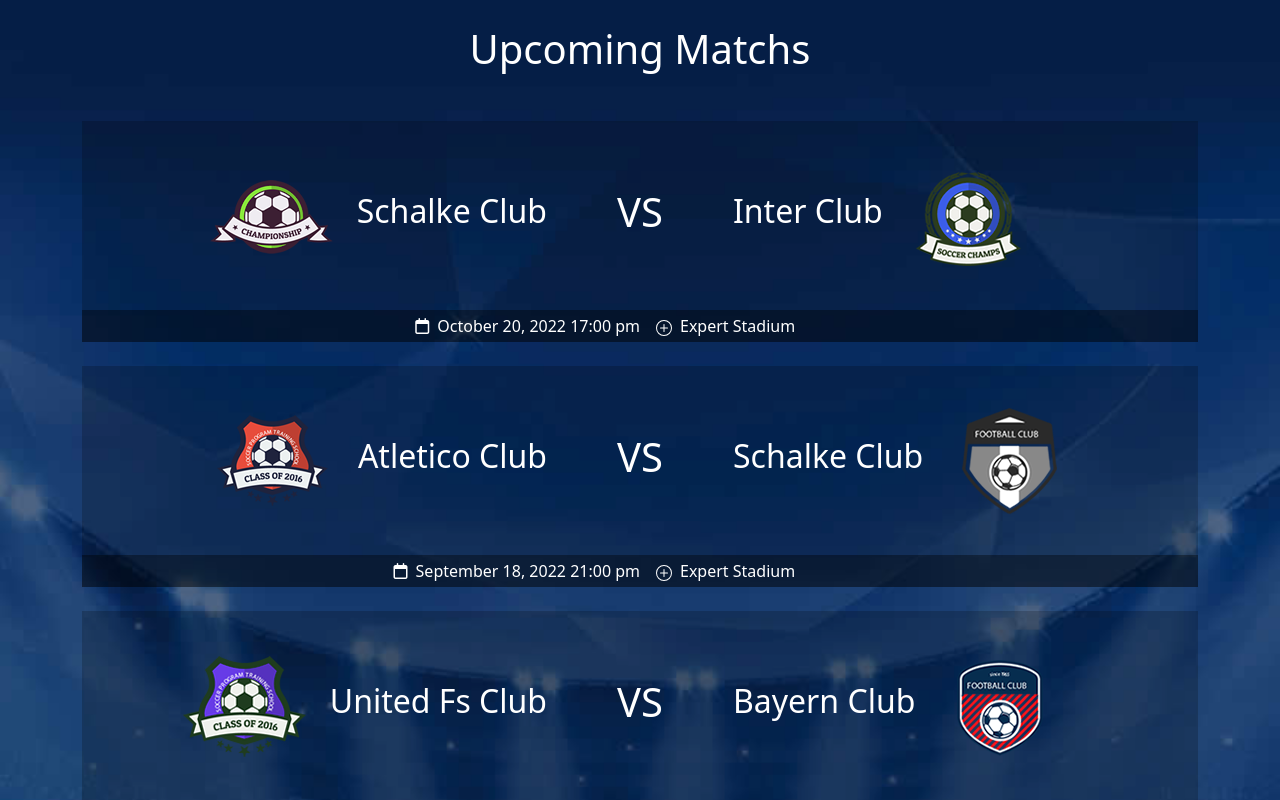
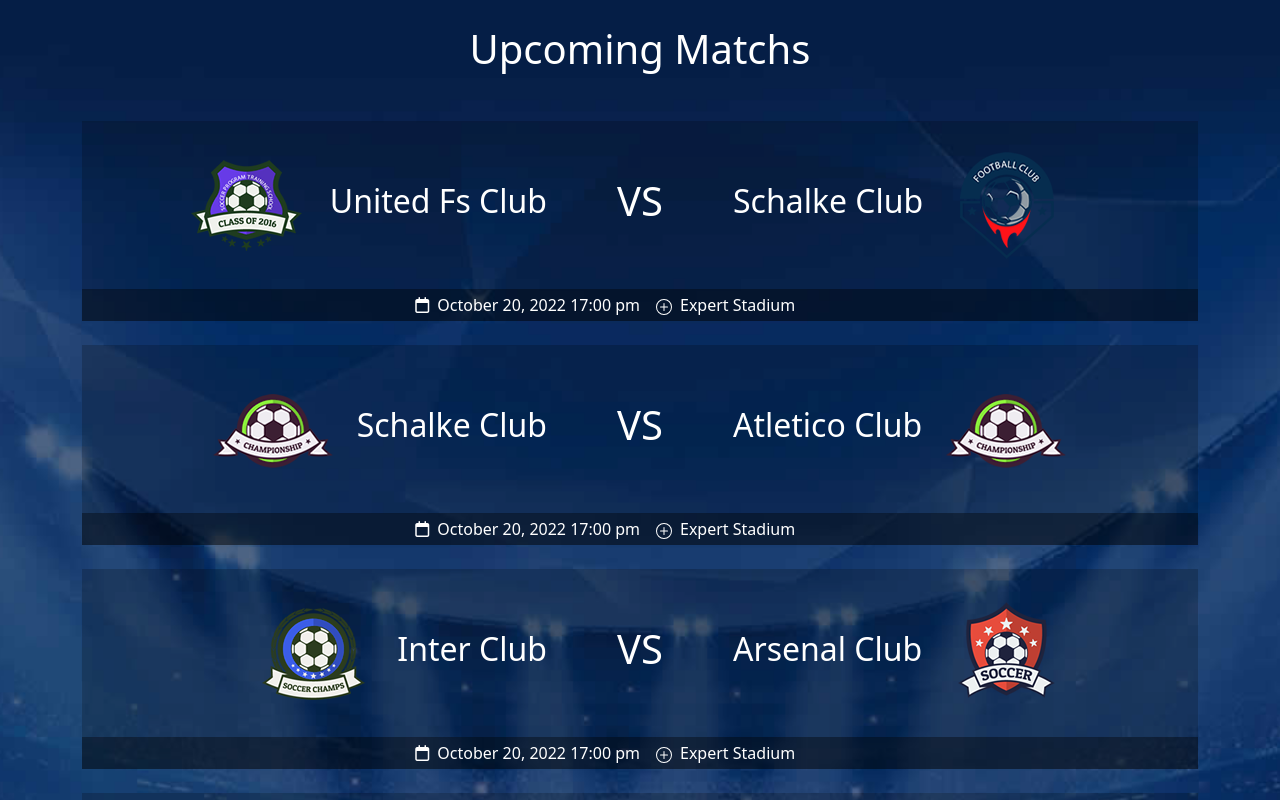
Before and after one commit to Anymoose98/proj-html-vuejs, a Vue app: page / in a window 1280 px wide. Shown: the part 1060-1860 px from the top of the page. Built offline with nearby package versions, Linux system fonts and the light colour scheme.

Commit message:
add creazioni casuali matches

```diff
--- a/src/components/AppMain.vue
+++ b/src/components/AppMain.vue
@@ -38,7 +38,7 @@ export default {
     </div>
 </div>
 
-<div class="background-matches my-5 mb-0">
+<div class="background-matches my-5 mb-0 pb-5">
     <AppMatches />
 </div>
 
--- a/src/components/AppMatches.vue
+++ b/src/components/AppMatches.vue
@@ -1,6 +1,16 @@
 <script>
+import { store } from '../store';
 export default {
-
+    data() {
+        return {
+            store,
+        };
+    },
+    methods: {
+        generaNumeroCasuale() {
+            return Math.floor(Math.random() * 9);
+        }
+    },
 }
 </script>
 
@@ -14,17 +24,18 @@ export default {
             <h1 class="my-5 white text-center">Upcoming Matchs</h1>
 
             <!-- card -->
-            <div class="col-12 white d-flex align-items-center bg-nero mt-4">
+            <div v-for="index in 5" :key="index">
+                <div class="col-12 white d-flex align-items-center bg-nero mt-4" >
                     <div class="col-5 d-flex align-items-center justify-content-end">
-                    <img src="/public/club-3.png" alt="">
-                    <h2>Schalke Club</h2>
+                        <img :src=store.team[index].img :alt=store.team[index].name>
+                        <h2>{{store.team[index].name}}</h2>
                     </div>
                     <div class="col-2 text-center">
                         <h1>VS</h1>
                     </div>
                     <div class="col-5 d-flex align-items-center">
-                    <h2>Inter Club</h2>
-                    <img src="/public/club-4.png" alt="">
+                        <h2>{{store.team[generaNumeroCasuale()].name}}</h2>
+                        <img :src=store.team[generaNumeroCasuale()].img :alt=store.team[generaNumeroCasuale()].name>
                     </div>
                 </div>
                 <div class="col-12 bg-nero-scuro white p-1 d-flex align-items-center ">
@@ -40,8 +51,10 @@ export default {
                         <span class="mx-2">Expert Stadium</span>
                     </div>
                 </div>
+            </div>
 
-            <!-- Card 2 -->
+
+            <!-- Card 2
             <div class="col-12 white d-flex align-items-center bg-nero mt-4">
                 <div class="col-5 d-flex align-items-center justify-content-end">
                     <img src="/public/club-9.png" alt="">
@@ -69,7 +82,7 @@ export default {
                 </div>
             </div>
 
-            <!-- Card 3 -->
+            Card 3
             <div class="col-12 white d-flex align-items-center bg-nero mt-4">
                 <div class="col-5 d-flex align-items-center justify-content-end">
                     <img src="/public/club-2.png" alt="">
@@ -97,7 +110,7 @@ export default {
                 </div>
             </div>
 
-             <!-- Card 4 -->
+             Card 4
              <div class="col-12 white d-flex align-items-center bg-nero mt-4">
                 <div class="col-5 d-flex align-items-center justify-content-end">
                     <img src="/public/club-7.png" alt="">
@@ -125,7 +138,7 @@ export default {
                 </div>
             </div>
 
-                   <!-- Card 5 -->
+                   Card 5
                    <div class="col-12 white d-flex align-items-center bg-nero mt-4">
                 <div class="col-5 d-flex align-items-center justify-content-end">
                     <img src="/public/club-1.png" alt="">
@@ -151,7 +164,7 @@ export default {
                     </svg>
                     <span class="mx-2">Expert Stadium</span>
                 </div>
-            </div>
+            </div> -->
 
 
         </div>
@@ -182,6 +195,7 @@ export default {
 i {
     color: white;
 }
+
 img {
     padding: 1.5em;
     will-change: filter;
@@ -191,6 +205,4 @@ img {
 img:hover {
     filter: drop-shadow(0 0 4em white);
 }
-
-
 </style>
--- a/src/store.js
+++ b/src/store.js
@@ -81,7 +81,7 @@ export const store = reactive({
     team: [
         {
             name: " Instambul Sports",
-            img: "/league-club-1-png",
+            img: "../../public/league-club-1.png",
             w: "18",
             d: "2",
             l: "0",
@@ -89,7 +89,7 @@ export const store = reactive({
         },
         {
             name: " United Fs Club",
-            img: "/league-club-2-png",
+            img: "../../public/league-club-2.png",
             w: "14",
             d: "2",
             l: "1",
@@ -97,7 +97,7 @@ export const store = reactive({
         },
         {
             name: "Schalke Club",
-            img: "/league-club-3-png",
+            img: "../../public/league-club-3.png",
             w: "13",
             d: "3",
             l: "0",
@@ -105,7 +105,7 @@ export const store = reactive({
         },
         {
             name: "Inter Club",
-            img: "/league-club-4-png",
+            img: "../../public/league-club-4.png",
             w: "13",
             d: "3",
             l: "0",
@@ -113,7 +113,7 @@ export const store = reactive({
         },
         {
             name: "Madrid Club",
-            img: "/league-club-5-png",
+            img: "../../public/league-club-5.png",
             w: "13",
             d: "3",
             l: "0",
@@ -121,7 +121,7 @@ export const store = reactive({
         },
         {
             name: "Schalke Club",
-            img: "/league-club-6-png",
+            img: "../../public/league-club-6.png",
             w: "13",
             d: "3",
             l: "0",
@@ -129,7 +129,7 @@ export const store = reactive({
         },
         {
             name: "Arsenal Club",
-            img: "/league-club-7-png",
+            img: "../../public/league-club-7.png",
             w: "13",
             d: "3",
             l: "0",
@@ -137,7 +137,7 @@ export const store = reactive({
         },
         {
             name: "Bayern Club",
-            img: "/league-club-8-png",
+            img: "../../public/league-club-8.png",
             w: "13",
             d: "3",
             l: "0",
```
Lines whose indentation alone changed are shown as unchanged.
